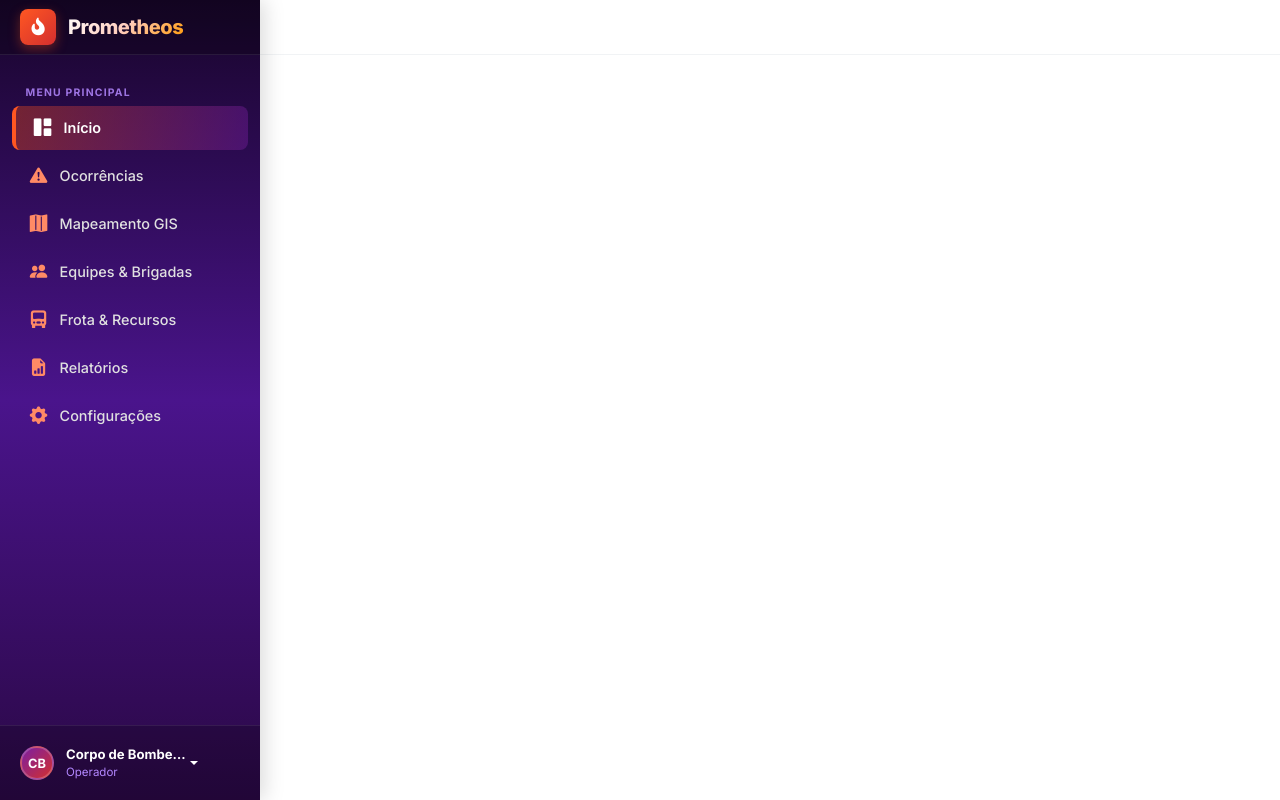
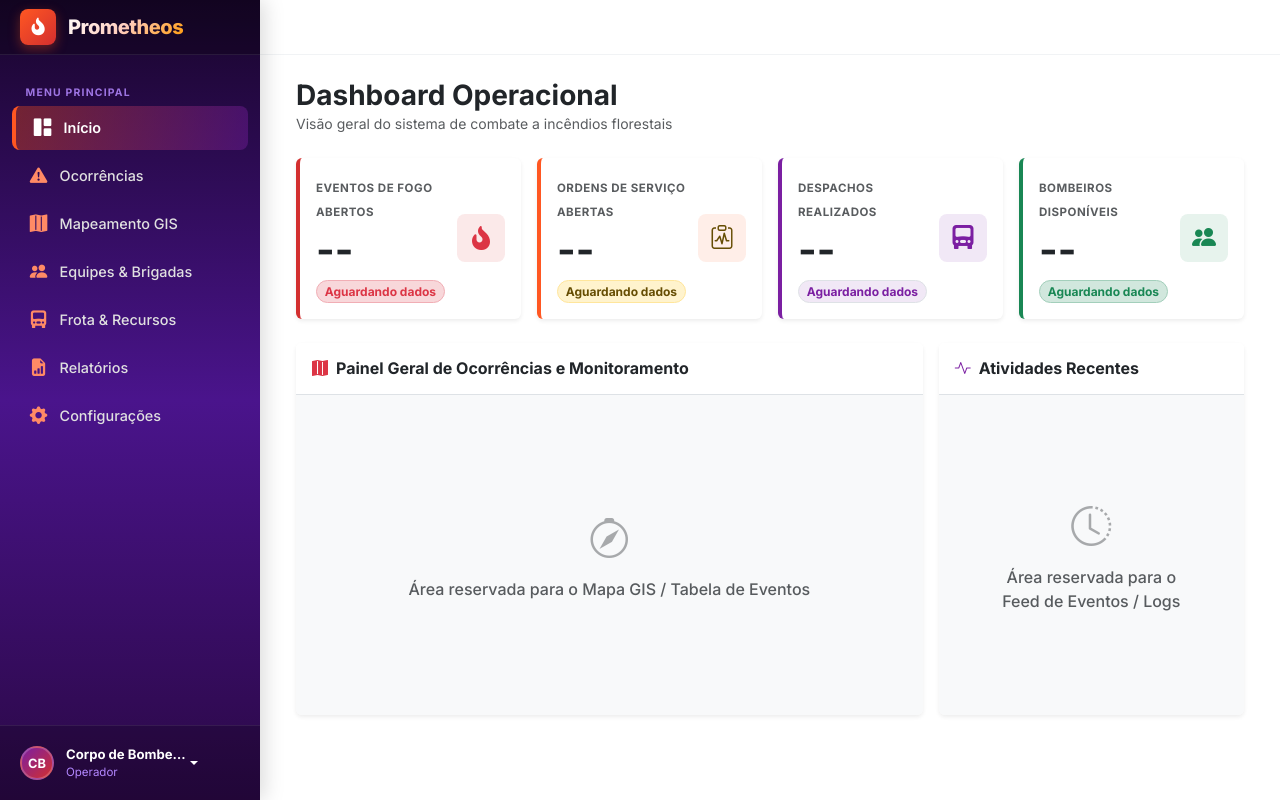
Before and after one commit to JuanPFRocha/Prometheos, a Django app: page / in a window 1280 px wide. Run offline with Django 5.2, Linux system fonts and the light colour scheme.

Commit message:
Adicionando página inicial do projeto

```diff
--- a/gestao/views.py
+++ b/gestao/views.py
@@ -2,4 +2,4 @@ from django.http import request
 from django.shortcuts import render
 
 def dashboard(request):
-    return render(request, 'layout.html')
+    return render(request, 'gestao/dashboard.html')
--- a/templates/gestao/dashboard.html
+++ b/templates/gestao/dashboard.html
@@ -0,0 +1,128 @@
+{% extends "layout.html" %}
+
+{% block content %}
+<div class="container-fluid">
+    <!-- Cabeçalho Simples da Página -->
+    <div class="d-flex align-items-center justify-content-between mb-4">
+        <div>
+            <h1 class="h3 mb-0 fw-bold text-dark">Dashboard Operacional</h1>
+            <p class="text-muted small mb-0">Visão geral do sistema de combate a incêndios florestais</p>
+        </div>
+    </div>
+
+    <!-- CARDS DE INFORMAÇÃO / RESUMO (GRID DE 4 COLUNAS) -->
+    <div class="row g-3 mb-4">
+
+        <!-- Card 1: Eventos de Fogo Abertos -->
+        <div class="col-12 col-sm-6 col-xl-3">
+            <div class="card border-0 shadow-sm h-100" style="border-left: 4px solid #D32F2F !important;">
+                <div class="card-body p-3">
+                    <div class="d-flex align-items-center justify-content-between">
+                        <div>
+                            <span class="text-uppercase fw-bold text-muted" style="font-size: 0.72rem; letter-spacing: 0.5px;">Eventos de Fogo Abertos</span>
+                            <h2 class="display-6 fw-bold my-1 text-dark">--</h2>
+                            <span class="badge bg-danger-subtle text-danger border border-danger-subtle rounded-pill small">Aguardando dados</span>
+                        </div>
+                        <div class="rounded-3 p-3 d-flex align-items-center justify-content-center" style="background-color: rgba(211, 47, 47, 0.1); width: 48px; height: 48px;">
+                            <i class="fa-solid fa-fire-flame-curved text-danger fs-4"></i>
+                        </div>
+                    </div>
+                </div>
+            </div>
+        </div>
+
+        <!-- Card 2: Ordens de Serviço Abertas -->
+        <div class="col-12 col-sm-6 col-xl-3">
+            <div class="card border-0 shadow-sm h-100" style="border-left: 4px solid #FF5722 !important;">
+                <div class="card-body p-3">
+                    <div class="d-flex align-items-center justify-content-between">
+                        <div>
+                            <span class="text-uppercase fw-bold text-muted" style="font-size: 0.72rem; letter-spacing: 0.5px;">Ordens de Serviço Abertas</span>
+                            <h2 class="display-6 fw-bold my-1 text-dark">--</h2>
+                            <span class="badge bg-warning-subtle text-warning-emphasis border border-warning-subtle rounded-pill small">Aguardando dados</span>
+                        </div>
+                        <div class="rounded-3 p-3 d-flex align-items-center justify-content-center" style="background-color: rgba(255, 87, 34, 0.1); width: 48px; height: 48px;">
+                            <i class="bi bi-clipboard-pulse text-warning-emphasis fs-4"></i>
+                        </div>
+                    </div>
+                </div>
+            </div>
+        </div>
+
+        <!-- Card 3: Despachos Realizados -->
+        <div class="col-12 col-sm-6 col-xl-3">
+            <div class="card border-0 shadow-sm h-100" style="border-left: 4px solid #7B1FA2 !important;">
+                <div class="card-body p-3">
+                    <div class="d-flex align-items-center justify-content-between">
+                        <div>
+                            <span class="text-uppercase fw-bold text-muted" style="font-size: 0.72rem; letter-spacing: 0.5px;">Despachos Realizados</span>
+                            <h2 class="display-6 fw-bold my-1 text-dark">--</h2>
+                            <span class="badge bg-purple-subtle text-purple border border-purple-subtle rounded-pill small" style="background-color: rgba(123, 31, 162, 0.1); color: #7B1FA2;">Aguardando dados</span>
+                        </div>
+                        <div class="rounded-3 p-3 d-flex align-items-center justify-content-center" style="background-color: rgba(123, 31, 162, 0.1); width: 48px; height: 48px;">
+                            <i class="bi bi-truck-front-fill fs-4" style="color: #7B1FA2;"></i>
+                        </div>
+                    </div>
+                </div>
+            </div>
+        </div>
+
+        <!-- Card 4: Bombeiros Disponíveis -->
+        <div class="col-12 col-sm-6 col-xl-3">
+            <div class="card border-0 shadow-sm h-100" style="border-left: 4px solid #198754 !important;">
+                <div class="card-body p-3">
+                    <div class="d-flex align-items-center justify-content-between">
+                        <div>
+                            <span class="text-uppercase fw-bold text-muted" style="font-size: 0.72rem; letter-spacing: 0.5px;">Bombeiros Disponíveis</span>
+                            <h2 class="display-6 fw-bold my-1 text-dark">--</h2>
+                            <span class="badge bg-success-subtle text-success border border-success-subtle rounded-pill small">Aguardando dados</span>
+                        </div>
+                        <div class="rounded-3 p-3 d-flex align-items-center justify-content-center" style="background-color: rgba(25, 135, 84, 0.1); width: 48px; height: 48px;">
+                            <i class="bi bi-people-fill text-success fs-4"></i>
+                        </div>
+                    </div>
+                </div>
+            </div>
+        </div>
+
+    </div>
+
+    <!-- ÁREA SECUNDÁRIA: RESERVA DE ESPAÇO PARA MAPA E PAINEL LATERAL -->
+    <div class="row g-3">
+        <!-- Estrutura / Container para Mapa/Monitoramento futuro -->
+        <div class="col-12 col-lg-8">
+            <div class="card border-0 shadow-sm h-100">
+                <div class="card-header bg-white border-bottom py-3 d-flex align-items-center justify-content-between">
+                    <h6 class="card-title fw-bold m-0 text-dark">
+                        <i class="bi bi-map-fill me-2 text-danger"></i>Painel Geral de Ocorrências e Monitoramento
+                    </h6>
+                </div>
+                <div class="card-body d-flex align-items-center justify-content-center bg-light text-muted p-5 rounded-bottom" style="min-height: 320px;">
+                    <div class="text-center">
+                        <i class="bi bi-compass fs-1 opacity-50 d-block mb-2"></i>
+                        <span class="fw-medium">Área reservada para o Mapa GIS / Tabela de Eventos</span>
+                    </div>
+                </div>
+            </div>
+        </div>
+
+        <!-- Estrutura / Container para Atividades e Avisos -->
+        <div class="col-12 col-lg-4">
+            <div class="card border-0 shadow-sm h-100">
+                <div class="card-header bg-white border-bottom py-3">
+                    <h6 class="card-title fw-bold m-0 text-dark">
+                        <i class="bi bi-activity me-2" style="color: #7B1FA2;"></i>Atividades Recentes
+                    </h6>
+                </div>
+                <div class="card-body d-flex align-items-center justify-content-center bg-light text-muted p-5 rounded-bottom" style="min-height: 320px;">
+                    <div class="text-center">
+                        <i class="bi bi-clock-history fs-1 opacity-50 d-block mb-2"></i>
+                        <span class="fw-medium">Área reservada para o Feed de Eventos / Logs</span>
+                    </div>
+                </div>
+            </div>
+        </div>
+    </div>
+
+</div>
+{% endblock %}
--- a/templates/layout.html
+++ b/templates/layout.html
@@ -388,5 +388,7 @@
             <header class="top-navbar"></header>
 
             <main id="main-content" class="flex-grow-1 p-4">
+                {% block content %}
 
+                {% endblock %}
             </main>
```
